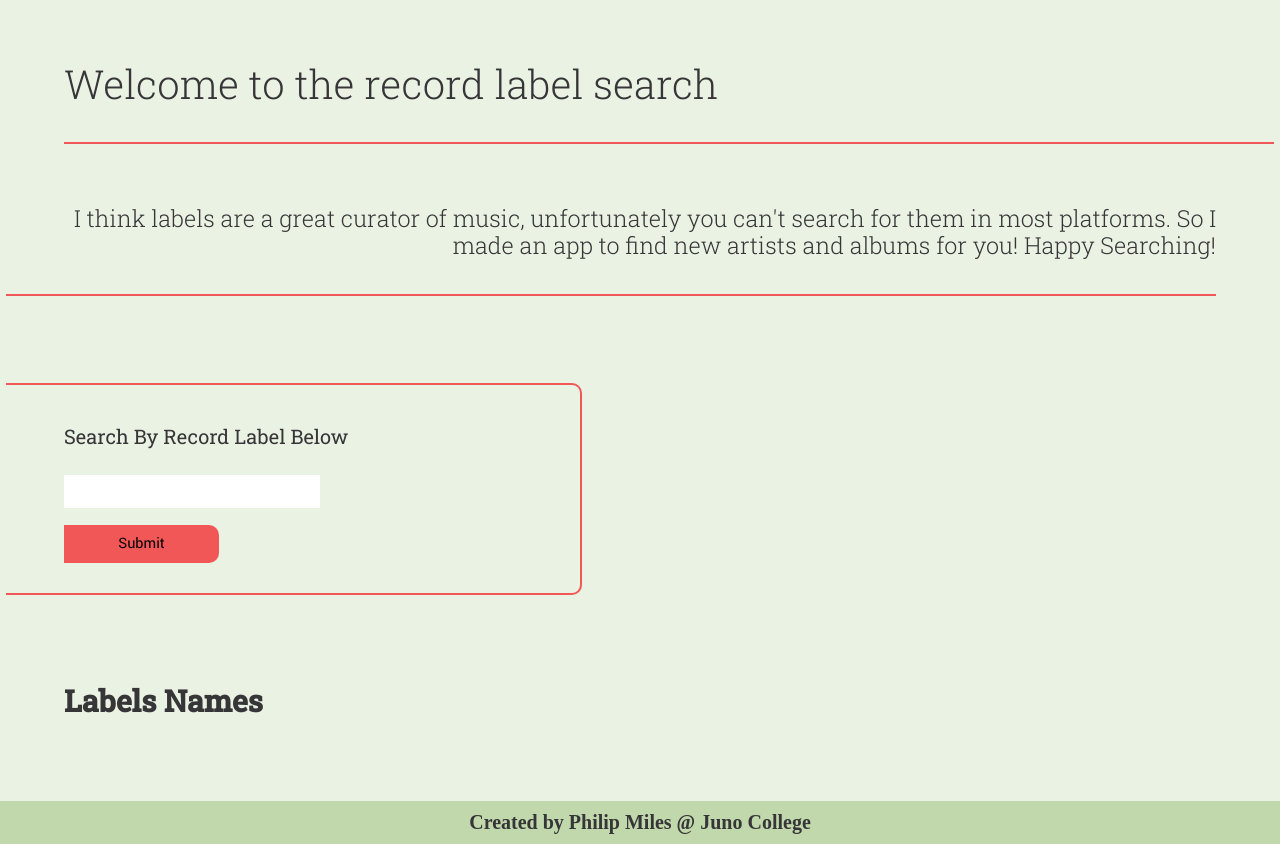
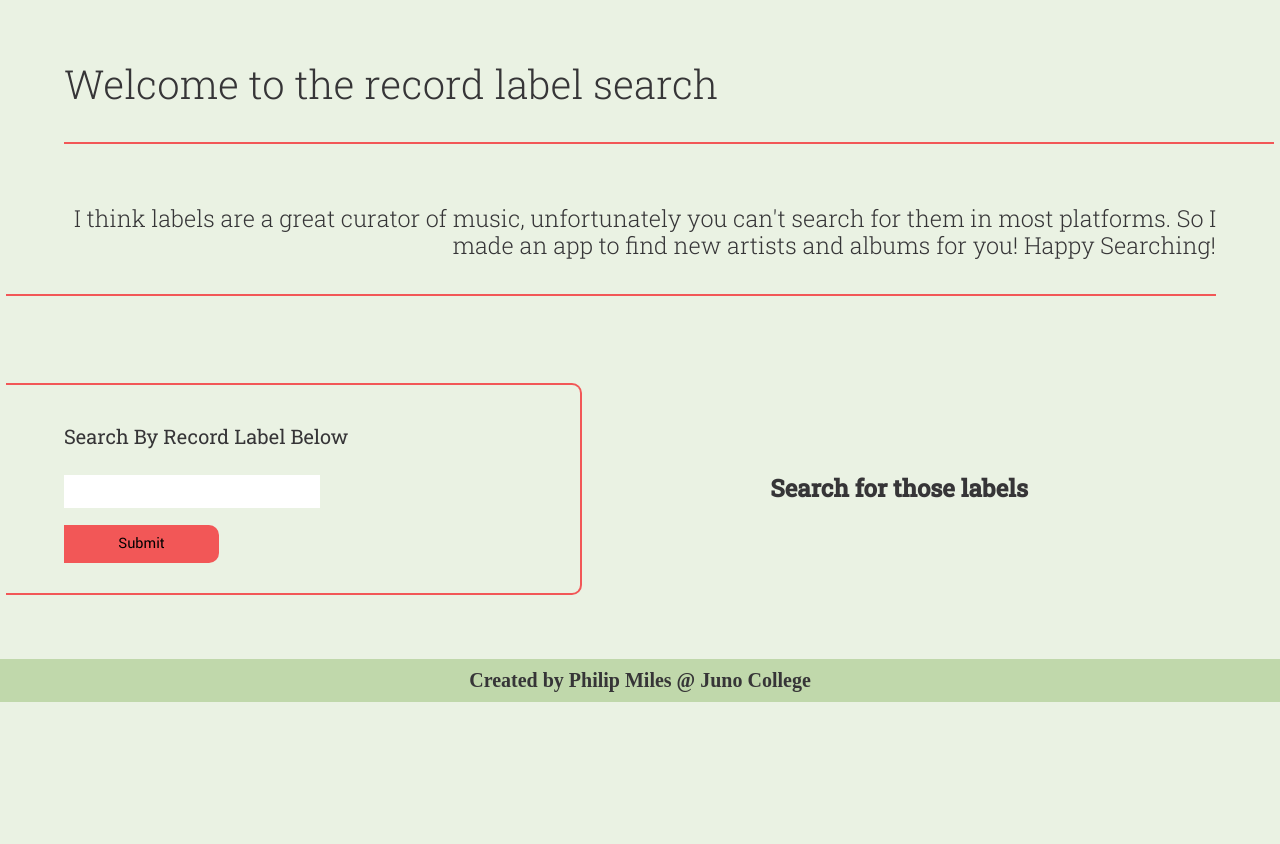
Before and after one commit to pgm87/philip-miles-project3, a React (Create React App) app: page / in a window 1280 px wide. After the commit the page ends 800 px from the top, so only its background shows below. Built offline with nearby package versions, Linux system fonts and the light colour scheme.

Commit message:
playing with transitions

```diff
--- a/package.json
+++ b/package.json
@@ -10,6 +10,7 @@
     "react": "^18.2.0",
     "react-dom": "^18.2.0",
     "react-scripts": "5.0.1",
+    "react-transition-group": "^4.4.5",
     "web-vitals": "^2.1.4"
   },
   "scripts": {
--- a/src/App.css
+++ b/src/App.css
@@ -359,6 +359,10 @@ header h3 {
 
 .formSearch {
   padding: 5% 0;
+  display: flex;
+  flex-direction: row;
+  flex-wrap: wrap;
+  align-items: center;
 }
 .formSearch form {
   display: flex;
@@ -420,6 +424,10 @@ header h3 {
   .formSearch form button {
     border-radius: 10px;
   }
+}
+.formSearch .labelHeaderHelp {
+  margin: 0 auto;
+  font-size: 1.2rem;
 }
 
 .labelNames {
@@ -600,6 +608,10 @@ header h3 {
   filter: blur(5px);
 }
 
+.labelsHeaderHelp {
+  position: absolute;
+}
+
 footer {
   text-align: center;
   background-color: #C0D8AB;
--- a/src/App.js
+++ b/src/App.js
@@ -11,7 +11,7 @@ function App() {
       <Header className="wrapper" />
       {/* label search component */}
       <LabelSearch className="wrapper" />
-
+      {/* simple footer */}
       <Footer />
     </div>
   );
--- a/src/DisplayLabels.js
+++ b/src/DisplayLabels.js
@@ -30,6 +30,7 @@ const DisplayLabels = ({ labelName }) => {
                 if (res.data.labels.length > 0) {
                     setLabelArrays(res.data.labels);
                     setLabelsNotFound(false);
+                    // filter method?
                 }
                 else {
                     setLabelsNotFound(true);
@@ -50,7 +51,9 @@ const DisplayLabels = ({ labelName }) => {
             <ul className='labelReleasesUL'>
                 {
                     offset > 0 && labelsNotFound === false ?
-                        <button className="btnBackLabels" onClick={handleClickBack}><i className="fa-solid fa-backward-step" alt="Click Backward through Labels"></i></button>
+                        <button className="btnBackLabels" onClick={handleClickBack}>
+                            <i className="fa-solid fa-backward-step" alt="Click Backward through Labels"></i>
+                        </button>
                         : null
                 }
                 {
@@ -64,8 +67,9 @@ const DisplayLabels = ({ labelName }) => {
                                         <li className='labelListItem'>{label.name}
                                             - {label.type === undefined ? <>Type of Label Unavailable</> : label.type}
                                             - {label.disambiguation === undefined ? <>No more information to display</> : label.disambiguation}</li>
-                                        < button onClick={() => handleClick(label.id)} disabled={seeReleases} >Releases</button>
+                                        < button onClick={() => handleClick(label.id)} disabled={seeReleases} >See Releases</button>
                                     </div>
+                                    // think about different tags instead of fragments
                                 )
                             })
                             : null
--- a/src/LabelReleases.js
+++ b/src/LabelReleases.js
@@ -53,6 +53,7 @@ const LabelReleases = ({ id }) => {
                                             {release["artist-credit"].map((artist) => {
                                                 return (
                                                     artist["name"] + artist["joinphrase"]
+                                                    // checkout array.join
                                                 )
                                             })}
                                             -
@@ -63,6 +64,7 @@ const LabelReleases = ({ id }) => {
                                                 <div className="imgContainer"><i className="fa-solid fa-record-vinyl" alt="Image Not Found"></i></div>
                                                 :
                                                 <div className="imgContainer"><img src={`https://coverartarchive.org/release/${release.id}/front`} alt={`Album cover for ${release.title}`} /></div>
+                                            // record spinning animation
                                         }
                                     </li>
                                 </div>
--- a/src/LabelSearch.js
+++ b/src/LabelSearch.js
@@ -6,6 +6,7 @@ import DisplayLabels from './DisplayLabels';
 const LabelSearch = () => {
     const [labelSearch, setLabelSearch] = useState('');
     const [submitLabel, setSubmitLabel] = useState('');
+    const [displayLabels, setDisplayLabels] = useState(false);
 
 
 
@@ -13,6 +14,8 @@ const LabelSearch = () => {
 
         e.preventDefault();
         setSubmitLabel(labelSearch);
+        setLabelSearch('');
+        setDisplayLabels(true);
     }
 
     const handleChange = (e) => {
@@ -26,12 +29,24 @@ const LabelSearch = () => {
                     <input id="label" type="text" onChange={(e) => { handleChange(e) }} value={labelSearch} />
                     <button>Submit</button>
                 </form>
+                {
+                    displayLabels === true ?
+                        <h3 className='labelHeaderHelp'>Labels are in check 'em out</h3>
+                        :
+                        <h3 className='labelHeaderHelp'>Search for those labels</h3>
+                }
+            </section>
+            {
+                displayLabels === true ?
+                    <section className='labelNames wrapper'>
+                        <DisplayLabels labelName={submitLabel} />
+                    </section>
 
-            </section>
-            <section className='labelNames wrapper'>
-                <DisplayLabels labelName={submitLabel} />
-            </section>
+                    : null
+
+            }
         </>
+
     )
 }
 
--- a/src/partials/_formSearch.scss
+++ b/src/partials/_formSearch.scss
@@ -5,7 +5,8 @@
 .formSearch {
 
     padding: 5% 0;
-
+    @include flex(row, wrap);
+    align-items: center;
 
     form {
         @include flex(column, wrap);
@@ -67,4 +68,9 @@
             }
         }
     }
+
+    .labelHeaderHelp {
+        margin: 0 auto;
+        font-size: 1.2rem;
+    }
 }
--- a/src/partials/_labelNamesAndReleases.scss
+++ b/src/partials/_labelNamesAndReleases.scss
@@ -175,3 +175,7 @@
 .blur {
     filter: blur(5px);
 }
+
+.labelsHeaderHelp {
+    position: absolute;
+}
```
Also changed, not shown: src/partials/_variables.scss (line endings or trailing spaces), 1 other file (tests, documents, lock files or other folders).
